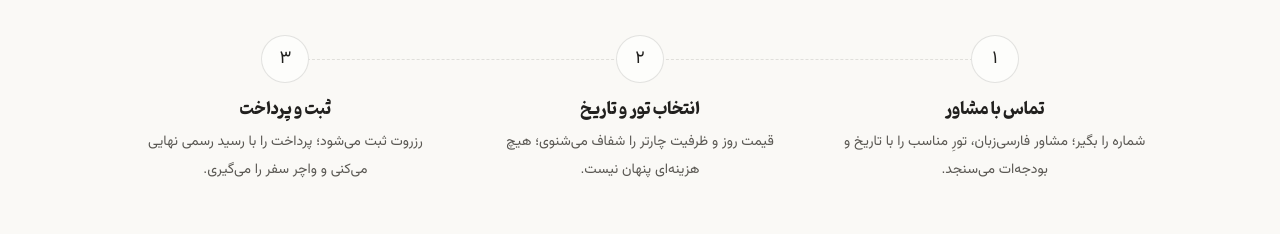
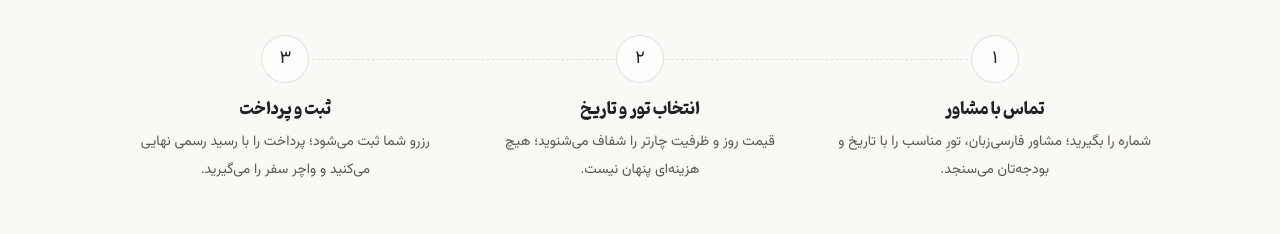
Before and after one commit to masoudroot/thailandgard, a Next.js app in the folder site/: page / in a window 1280 px wide. Shown: the part 2720-2954 px from the top of the page. Built offline with nearby package versions, Linux system fonts and the light colour scheme; no server answers; the database is empty; a web font is replaced by a local one.

Commit message:
نبض دیزاین: D-148 خط نقطه‌چین اتصال قدم‌ها در تبلت (connectorClassName)

```diff
--- a/site/app/page.tsx
+++ b/site/app/page.tsx
@@ -26,11 +26,12 @@ import { fa } from "@/lib/utils";
 
 export const metadata: Metadata = pageSeo({
   title: "تور تایلند؛ سفر تخصصی با مشاور تلفنی؛ تایلندگرد",
-  // S-083 (هندآف seocontent، اجرای ۰۵): متای تازهٔ ۱۵۳ کاراکتری؛ هر ۵ تور
-  // زنده را نام می‌برد. شرط انقضا: با اعمال مصوبهٔ S-049 (غیرفعال‌سازی
-  // سامویی/کرابی) این متا بازنویسی می‌شود.
+  // S-109 (هندآف content، اجرای ۰۷): متای ۱۶۱ کاراکتری؛ تکرار «بانکوک،
+  // بانکوک» ← «بانکوک، تور ترکیبی بانکوک و پوکت»؛ «کارشناس مقصد ما» ←
+  // «کارشناس مقصد» (حکم TONE برندینگ). شرط انقضا: با اعمال مصوبهٔ S-049
+  // (غیرفعال‌سازی سامویی/کرابی) این متا بازنویسی می‌شود.
   description:
-    "تور تایلند تخصصی از تهران؛ پوکت، بانکوک، بانکوک و پوکت، سامویی و کرابی با لیدر فارسی‌زبان. برای مشاورهٔ تلفنی با کارشناس مقصد ما تماس بگیرید و رزرو کنید.",
+    "تور تایلند تخصصی از تهران؛ پوکت، بانکوک، تور ترکیبی بانکوک و پوکت، سامویی و کرابی با لیدر فارسی‌زبان. برای مشاورهٔ تلفنی با کارشناس مقصد تماس بگیرید و رزرو کنید.",
   canonical: "/",
 });
 
@@ -219,17 +220,17 @@ export default async function HomePage() {
         </div>
       </section>
 
-      {/* بلوک «رزرو تلفنی در سه قدم» (اسپک ۱۴۰۵/۰۷/۲۱ §۴؛ حکم ۱۹ design-ir:
-          متن‌ها عین وایرفریم با رجیستر «تو» پیاده می‌شوند؛ پرچم: منتظر متن
-          تازه از content/branding) */}
+      {/* بلوک «رزرو تلفنی در سه قدم» (حکم ۱۹ design-ir: رجیستر «شما»
+          عین حکم برند ۱۴۰۵/۰۷/۲۱؛ گیت پیاده‌سازی برداشته شد) */}
       <StepsBlock
         eyebrow="رزرو تلفنی"
         title="رزرو سفر در سه قدم"
         gridClassName="md:grid-cols-3"
+        connectorClassName="hidden md:block"
         steps={[
-          { title: "تماس با مشاور", description: "شماره را بگیر؛ مشاور فارسی‌زبان، تورِ مناسب را با تاریخ و بودجه‌ات می‌سنجد." },
-          { title: "انتخاب تور و تاریخ", description: "قیمت روز و ظرفیت چارتر را شفاف می‌شنوی؛ هیچ هزینه‌ای پنهان نیست." },
-          { title: "ثبت و پرداخت", description: "رزروت ثبت می‌شود؛ پرداخت را با رسید رسمی نهایی می‌کنی و واچر سفر را می‌گیری." },
+          { title: "تماس با مشاور", description: "شماره را بگیرید؛ مشاور فارسی‌زبان، تورِ مناسب را با تاریخ و بودجه‌تان می‌سنجد." },
+          { title: "انتخاب تور و تاریخ", description: "قیمت روز و ظرفیت چارتر را شفاف می‌شنوید؛ هیچ هزینه‌ای پنهان نیست." },
+          { title: "ثبت و پرداخت", description: "رزرو شما ثبت می‌شود؛ پرداخت را با رسید رسمی نهایی می‌کنید و واچر سفر را می‌گیرید." },
         ]}
       />
       {/* CTA زیر قدم‌ها (وسط‌چین؛ حکم ۲۰: لیبل واحد «تماس با مشاور سفر») */}
--- a/site/components/blocks/steps-block.tsx
+++ b/site/components/blocks/steps-block.tsx
@@ -4,7 +4,7 @@ import { cn, fa } from "@/lib/utils";
 export interface Step { title: string; description: string; icon?: React.ComponentType<{ className?: string }> }
 
 /** مراحل کار. Numbered steps with Persian digits joined by a dashed line on desktop. */
-export function StepsBlock({ eyebrow, title, steps, gridClassName = "md:grid-cols-2 lg:grid-cols-4" }: {
+export function StepsBlock({ eyebrow, title, steps, gridClassName = "md:grid-cols-2 lg:grid-cols-4", connectorClassName = "hidden lg:block" }: {
   eyebrow?: string;
   title?: string;
   steps: Step[];
@@ -14,6 +14,13 @@ export function StepsBlock({ eyebrow, title, steps, gridClassName = "md:grid-col
    * می‌شکند؛ پس گرید فقط از همین پراپ اختیاری رویِ صفحهٔ موردنظر عوض می‌شود.)
    */
   gridClassName?: string;
+  /**
+   * کلاس نمایش خط نقطه‌چین اتصال‌دهندهٔ قدم‌ها؛ پیش‌فرض `hidden lg:block`
+   * با breakpointهای گرید پیش‌فرض جفت است. اگر گریدی با `md:grid-cols-N`
+   * پاس دادی، همین‌جا `hidden md:block` بده تا در تبلت هم خط وصل باشد.
+   * (D-148: دست‌زدن به گرید مشترک ممنوع است؛ فقط این کلاس اختیاری عوض می‌شود.)
+   */
+  connectorClassName?: string;
 }) {
   return (
     <section className="px-6 py-16">
@@ -25,7 +32,7 @@ export function StepsBlock({ eyebrow, title, steps, gridClassName = "md:grid-col
       )}
       <div className="relative mx-auto max-w-5xl">
         {/* خط نقطه‌چین اتصال‌دهنده: بیرون ol است چون فقط li/script/template فرزند معتبر ol هستند (F-002 بازرس) */}
-        <div aria-hidden className="absolute inset-x-[16%] top-6 hidden border-t border-dashed border-border lg:block" />
+        <div aria-hidden className={cn("absolute inset-x-[16%] top-6 border-t border-dashed border-border", connectorClassName)} />
         <ol className={cn("grid gap-10", gridClassName)}>
           {steps.map((s, i) => (
             <li key={s.title} className="relative flex flex-col items-center text-center">
```
